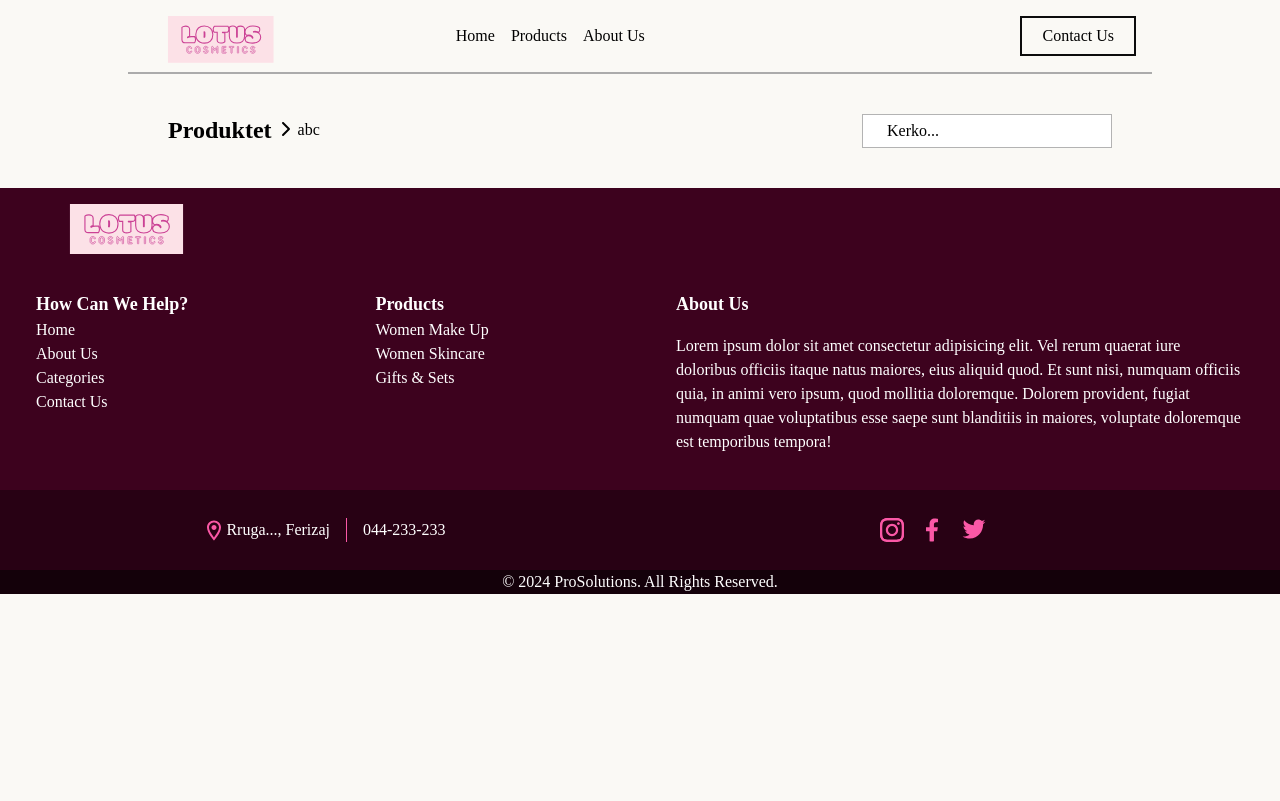
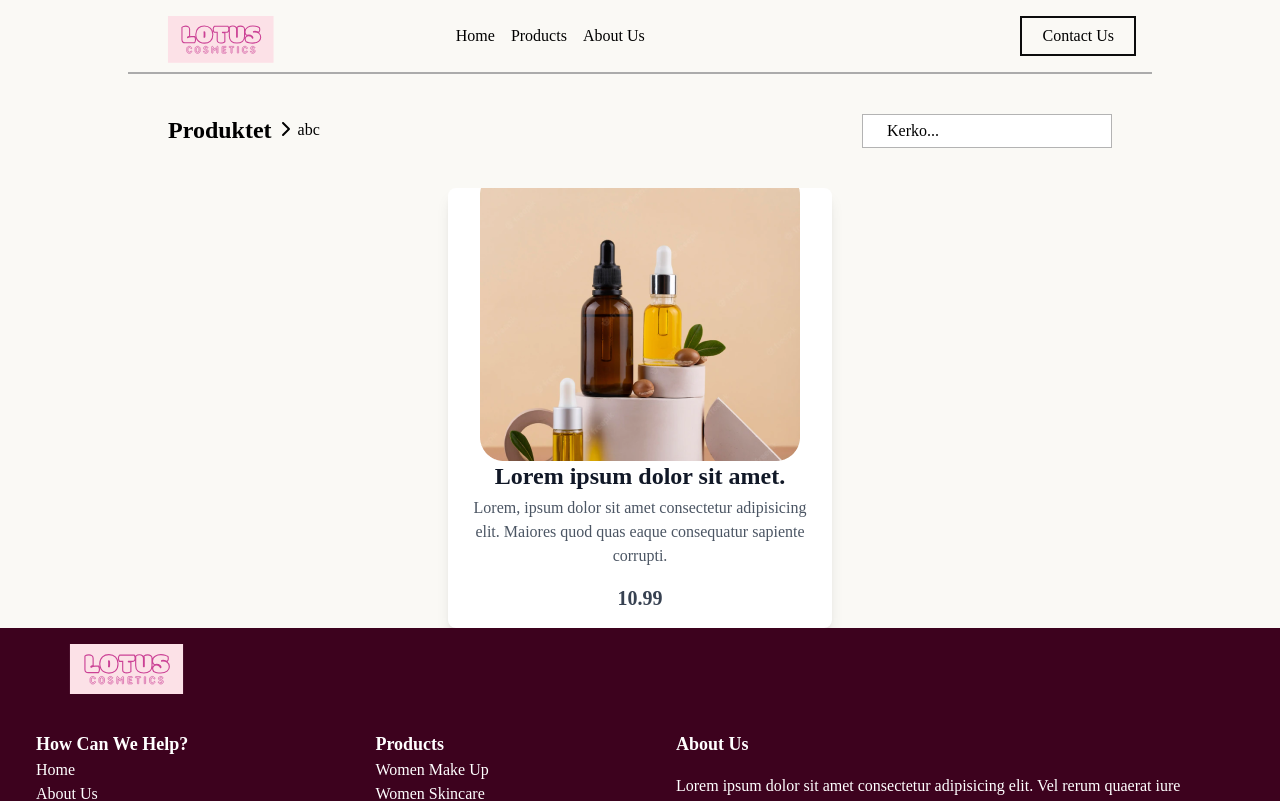
Before and after one commit to ArtisAdemi/KozmetikaLotus, a React (Create React App) app in the folder client/: page /products/abc in a window 1280 px wide. Shown: the top 801 px of the page. Built offline with nearby package versions, Linux system fonts and the light colour scheme.

Commit message:
Product list and Product list item on the making

```diff
--- /dev/null
+++ b/client/src/components/ProductList.jsx
@@ -0,0 +1,13 @@
+import React from 'react'
+import ProductListItem from './ProductListItem'
+
+
+const ProductList = () => {
+  return (
+    <div>
+        <ProductListItem />
+    </div>
+  )
+}
+
+export default ProductList
--- /dev/null
+++ b/client/src/components/ProductListItem.jsx
@@ -0,0 +1,20 @@
+import React from 'react'
+
+const ProductListItem = ({ imageUrl, title, description, price }) => {
+    return (
+      <div className="max-w-sm mx-auto bg-white shadow-lg rounded-lg overflow-hidden">
+        <div className="flex justify-center items-center w-full h-64">
+          <img className="object-cover" src={require('../images/Product3Home.png')} alt="asd" />
+        </div>
+        <div className="p-4">
+          <h2 className="text-center text-2xl text-gray-900 font-bold">Lorem ipsum dolor sit amet.</h2>
+          <p className="mt-1 text-center text-gray-600">Lorem, ipsum dolor sit amet consectetur adipisicing elit. Maiores quod quas eaque consequatur sapiente corrupti.</p>
+          <div className="flex justify-center items-center mt-4">
+            <span className="text-xl text-gray-700 font-bold">10.99</span>
+          </div>
+        </div>
+      </div>
+    );
+  };
+
+export default ProductListItem
--- a/client/src/pages/Products.jsx
+++ b/client/src/pages/Products.jsx
@@ -3,6 +3,8 @@ import { Navbar } from '../components'
 import {useParams} from 'react-router-dom';
 import {FontAwesomeIcon} from "@fortawesome/react-fontawesome"
 import {faChevronRight} from '@fortawesome/free-solid-svg-icons'
+import ProductList from '../components/ProductList';
+
 
 const Products = () => {
   // Getting category from url
@@ -37,6 +39,9 @@ const Products = () => {
             </div>
           </div>
         </div>
+        <div>
+          <ProductList />
+        </div>
     </div>
   )
 }
```
